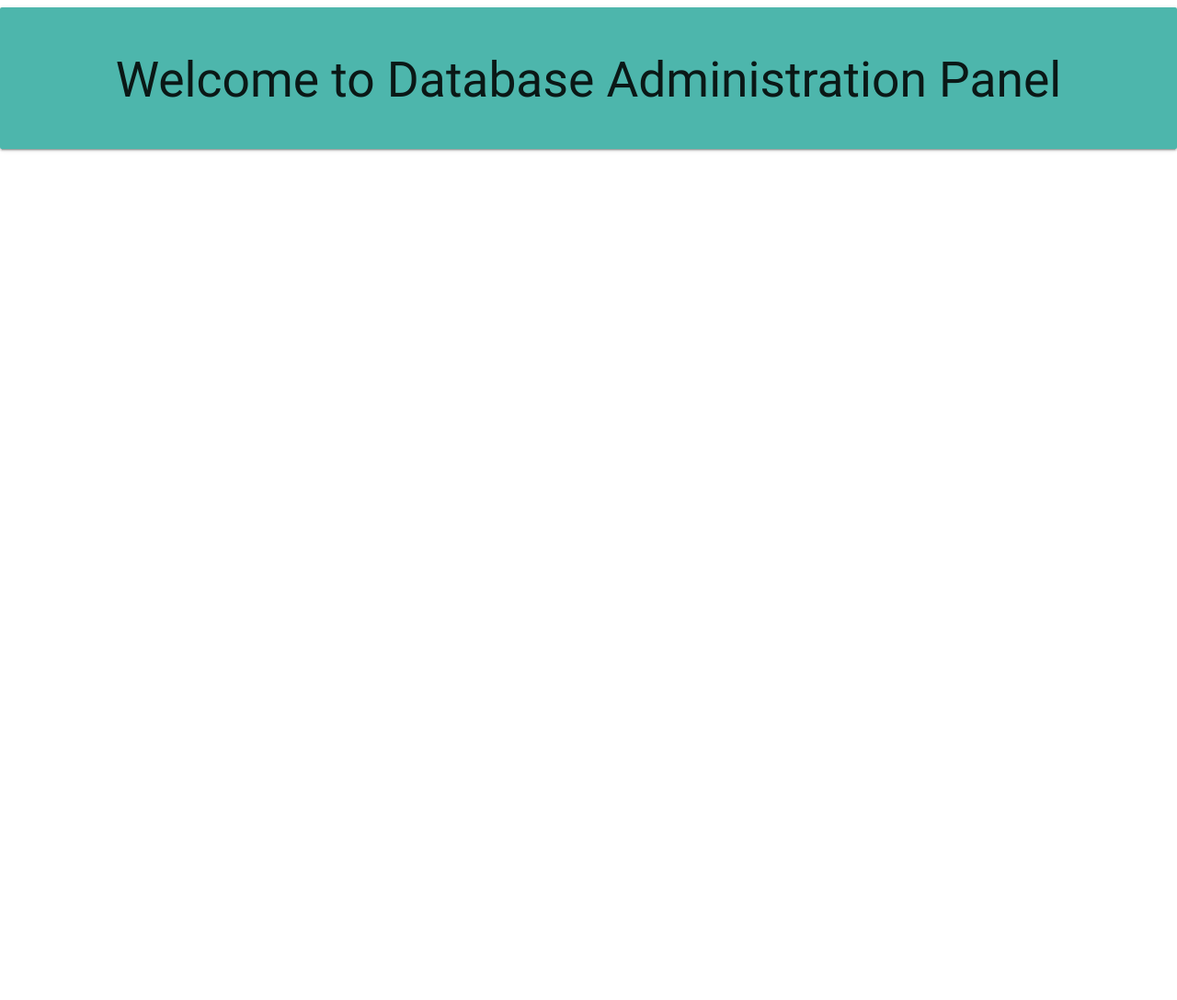
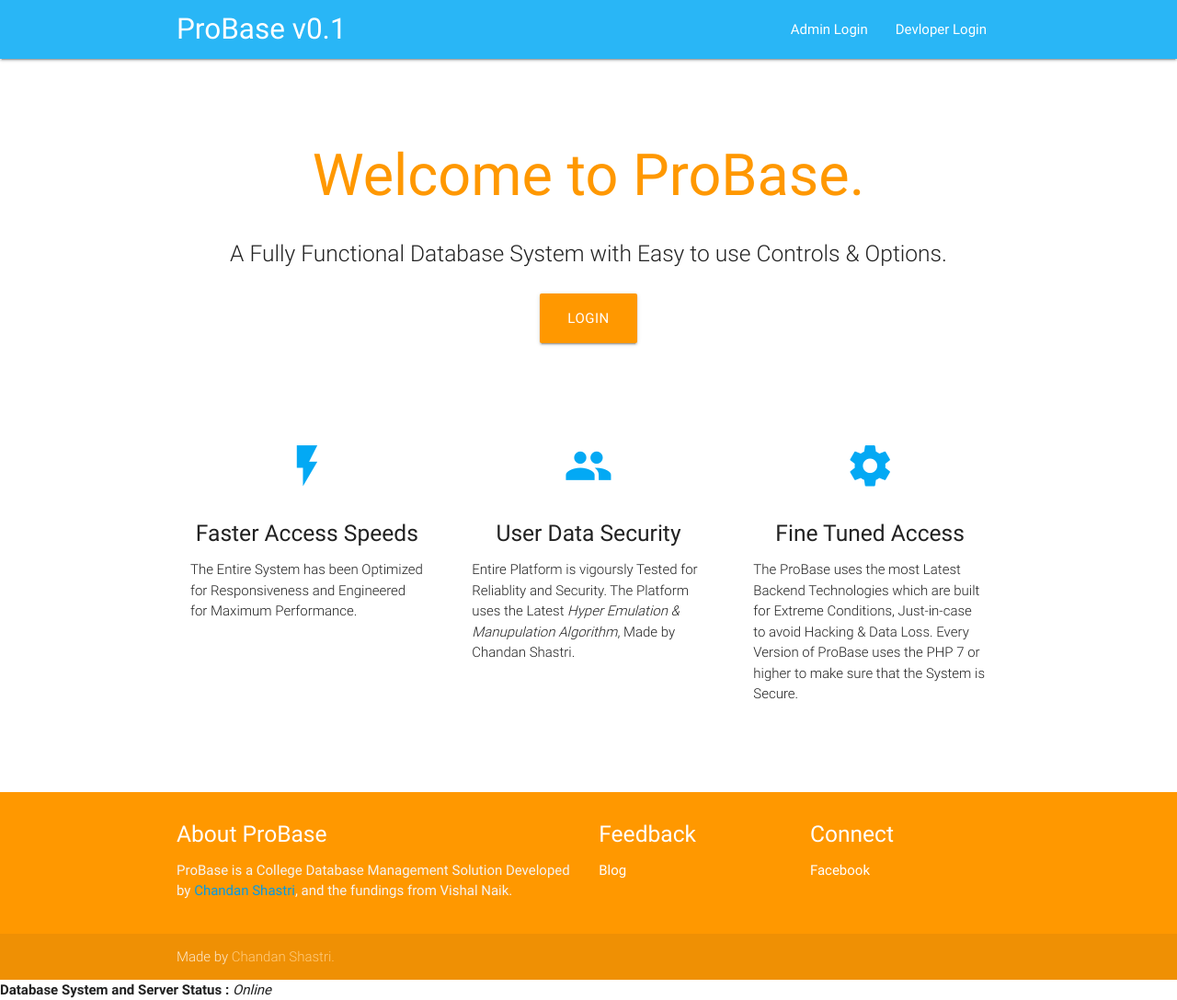
Before and after one commit to ChandanShastri/ProBase, a PHP site: page / in a window 1280 px wide. Shown: the whole page at 92% size. Before the commit the page ends 165 px from the top, so only its background shows below. Run offline with PHP 8.4, Linux system fonts and the light colour scheme; some libraries are stand-ins or nearby versions.

Commit message:
ProBase v0.1 - Beta

```diff
--- /dev/null
+++ b/Site/css/style.css
@@ -0,0 +1,14 @@
+/* Custom Stylesheet */
+/**
+ * Use this file to override Materialize files so you can update
+ * the core Materialize files in the future
+ *
+ * Made By MaterializeCSS.com
+ */
+
+.icon-block {
+  padding: 0 15px;
+}
+.icon-block .material-icons {
+	font-size: inherit;
+}
--- a/Site/index.php
+++ b/Site/index.php
@@ -1,62 +1,119 @@
 <!DOCTYPE html>
-  <html>
-    <head>
-      <!--Import Google Icon Font-->
-      <link href="https://fonts.googleapis.com/icon?family=Material+Icons" rel="stylesheet">
-      <!--Import materialize.css-->
-      <link type="text/css" rel="stylesheet" href="css/materialize.min.css"  media="screen,projection"/>
+<html lang="en">
+<head>
+  <link rel="icon" href="favicon.ico" type="image/x-icon">
+  <meta http-equiv="Content-Type" content="text/html; charset=UTF-8"/>
+  <meta name="viewport" content="width=device-width, initial-scale=1, maximum-scale=1.0"/>
+  <title>ProBase | Login</title>
 
-      <!--Let browser know website is optimized for mobile-->
-      <meta name="viewport" content="width=device-width, initial-scale=1.0"/>
-    <title>  Chandan Shastri's Database System </title>
-    </head>
+  <!-- CSS  -->
+  <link href="https://fonts.googleapis.com/icon?family=Material+Icons" rel="stylesheet">
+  <link href="css/materialize.css" type="text/css" rel="stylesheet" media="screen,projection"/>
+  <link href="css/style.css" type="text/css" rel="stylesheet" media="screen,projection"/>
+</head>
+<body>
+  <nav class="light-blue lighten-1" role="navigation">
+    <div class="nav-wrapper container"><a id="logo-container" href="#" class="brand-logo">ProBase v0.1</a>
+      <ul class="right hide-on-med-and-down">
+        <li><a href="#">Admin Login</a></li>
+        <li><a href="#">Devloper Login</a></li>
+      </ul>
 
-    <body>
-      <!--Import jQuery before materialize.js-->
-      <script type="text/javascript" src="https://code.jquery.com/jquery-3.2.1.min.js"></script>
-      <script type="text/javascript" src="js/materialize.min.js"></script>
+      <ul id="nav-mobile" class="side-nav">
+        <li><a href="#">Admin Login</a></li>
+        <li><a href="#">Devloper Login</a></li>
+      </ul>
+      <a href="#" data-activates="nav-mobile" class="button-collapse"><i class="material-icons"> * </i></a>
+    </div>
+  </nav>
+  <div class="section no-pad-bot" id="index-banner">
+    <div class="container">
+      <br><br>
+      <h1 class="header center orange-text">Welcome to ProBase.</h1>
+      <div class="row center">
+        <h5 class="header col s12 light">A Fully Functional Database System with Easy to use Controls & Options. </h5>
+      </div>
+      <div class="row center">
+        <a href="view.php" id="download-button" class="btn-large waves-effect waves-light orange">Login</a>
+      </div>
+      <br><br>
 
-<div class="card-panel teal lighten-2">
-      <h2><center>Welcome to Database Administration Panel</center></h2> </div>
-
-      <?php
-  $servername = "localhost";
-  $username = "chandanshastri";
-  $password = "321654";
-  $dbname = "COLLEGE";
-$con = mysqli_connect("$servername","$username","$password","$dbname");
-  // Create connection
-  //$conn = new mysqli($servername, $username, $password, $dbname,3307);
-  // Check connection
-  if (mysqli_connect_errno())
-  {
-  echo "Failed to connect to MySQL: " . mysqli_connect_error();
-  }
-  //$sql = "SELECT id, firstname, lastname FROM MyGuests";
-  //$result = $conn->query($sql);
-
-  /*if ($result->num_rows > 0) {
-       output data of each row
-      while($row = $result->fetch_assoc()) {
-          echo "id: " . $row["id"]. " - Name: " . $row["firstname"]. " " . $row["lastname"]. "<br>";
-      }
-  } else {
-      echo "0 results";
+    </div>
+  </div>
 
 
+  <div class="container">
+    <div class="section">
 
-      $sql = "SELECT id, firstname, lastname FROM MyGuests";
-      $result = $conn->query($sql);
+      <!--   Icon Section   -->
+      <div class="row">
+        <div class="col s12 m4">
+          <div class="icon-block">
+            <h2 class="center light-blue-text"><i class="material-icons">flash_on</i></h2>
+            <h5 class="center">Faster Access Speeds</h5>
 
-      if ($result->num_rows > 0) {
-          // output data of each row
-          while($row = $result->fetch_assoc()) {
-              echo "id: " . $row["id"]. " - Name: " . $row["firstname"]. " " . $row["lastname"]. "<br>";
-          }
-      } else {
-          echo "0 results";
-      }
-      $conn->close();
+            <p class="light"> The Entire System has been Optimized for Responsiveness and Engineered for Maximum Performance.</p>
+          </div>
+        </div>
+
+        <div class="col s12 m4">
+          <div class="icon-block">
+            <h2 class="center light-blue-text"><i class="material-icons">group</i></h2>
+            <h5 class="center">User Data Security</h5>
+
+            <p class="light">Entire Platform is vigoursly Tested for Reliablity and Security. The Platform uses the Latest <i>Hyper Emulation & Manupulation Algorithm</i>, Made by Chandan Shastri.</p>
+          </div>
+        </div>
+
+        <div class="col s12 m4">
+          <div class="icon-block">
+            <h2 class="center light-blue-text"><i class="material-icons">settings</i></h2>
+            <h5 class="center">Fine Tuned Access</h5>
+
+            <p class="light">The ProBase uses the most Latest Backend Technologies which are built for Extreme Conditions, Just-in-case to avoid Hacking & Data Loss. Every Version of ProBase uses the PHP 7 or higher to make sure that the System is Secure.</p>
+          </div>
+        </div>
+      </div>
+
+    </div>
+    <br><br>
+  </div>
+
+  <footer class="page-footer orange">
+    <div class="container">
+      <div class="row">
+        <div class="col l6 s12">
+          <h5 class="white-text">About ProBase</h5>
+          <p class="grey-text text-lighten-4">ProBase is a College Database Management Solution Developed by <a href="http://facebook.com/chandan.shastri" target="_blank">Chandan Shastri</a>, and the fundings from Vishal Naik.</p>
+
+
+        </div>
+        <div class="col l3 s12">
+          <h5 class="white-text">Feedback</h5>
+          <ul>
+            <li><a class="white-text" href="http://chandanshastri.blogspot.com">Blog</a></li>
+          </ul>
+        </div>
+        <div class="col l3 s12">
+          <h5 class="white-text">Connect</h5>
+          <ul>
+            <li><a class="white-text" href="http://facebook.com/chandan.shastri">Facebook</a></li>
+
+          </ul>
+        </div>
+      </div>
+    </div>
+    <div class="footer-copyright">
+      <div class="container">
+      Made by <a class="orange-text text-lighten-3" href="http://chandanshastri.blogspot.com">Chandan Shastri.</a>
+      </div>
+    </div>
+  </footer>
+
+
+  <!--  Scripts-->
+  <script src="js/materialize.js"></script>
+  <script src="js/init.js"></script>
 
 
 
@@ -64,16 +121,17 @@ $con = mysqli_connect("$servername","$username","$password","$dbname");
 
 
 
+  <?php
 
-  }*/
-//  $con->close();
+$con = mysqli_connect("localhost","chandanshastri","321654","COLLEGE");
+
+  if (mysqli_connect_errno())
+  {
+  echo "Sc Server is Down, Please Contact Chandan Shastri" . mysqli_connect_error();
+  }
+
+else echo "<b> Database System and Server Status : </b><i> Online </i> "
   ?>
 
-
-
-
-
-
-
-    </body>
-  </html>
+  </body>
+</html>
--- /dev/null
+++ b/Site/js/init.js
@@ -0,0 +1,7 @@
+(function($){
+  $(function(){
+
+    $('.button-collapse').sideNav();
+
+  }); // end of document ready
+})(jQuery); // end of jQuery name space
```
Also changed, not shown: Site/favicon.ico (added).
